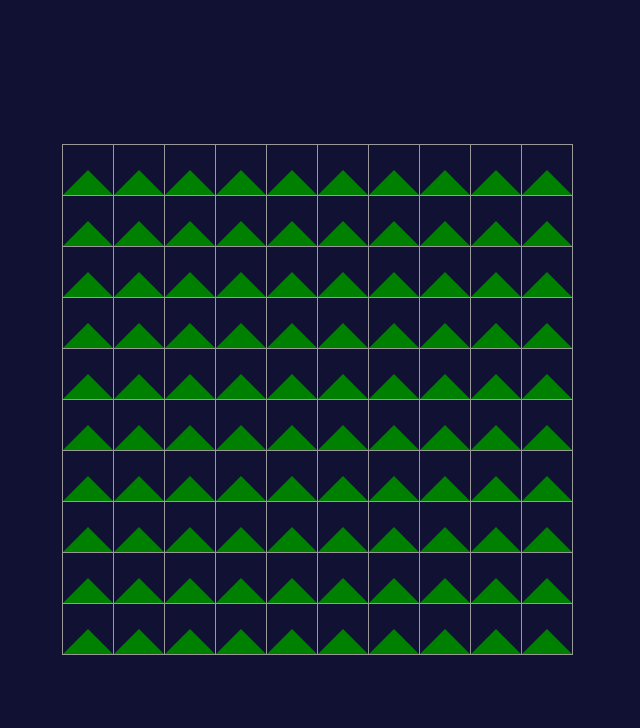
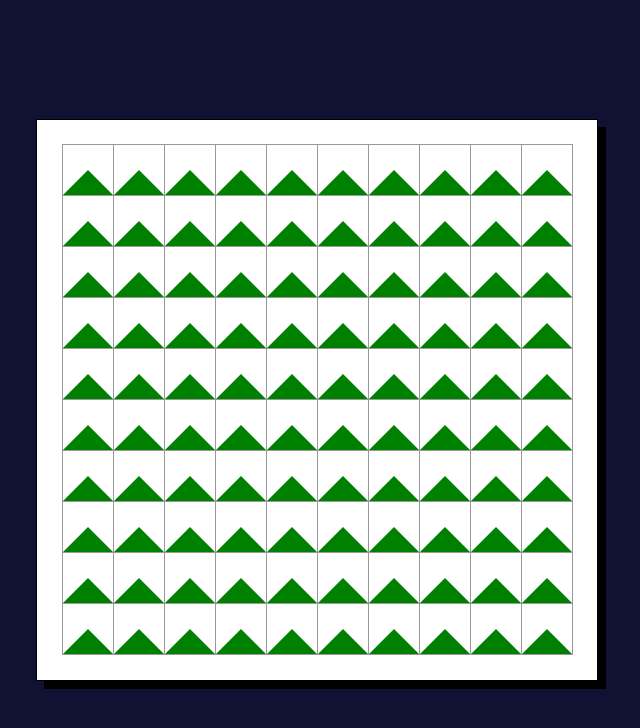
Before and after one commit to ispb/blanket-generator, a React (Create React App) app: page / in a window 1280 px wide. Shown: the top 728 px of the page, without its empty margins (323-963 px from the left). Built offline with nearby package versions, Linux system fonts and the light colour scheme.

Commit message:
added white containing box

```diff
--- a/src/App.css
+++ b/src/App.css
@@ -5,6 +5,13 @@
   flex-direction: column;
   align-items: center;
   justify-content: center;
+}
+
+.boardBox {
+  padding:  25px;
+  background: white;
+  border: 1px solid black;
+  box-shadow: 8px 8px  black;
 }
 
 .square {
--- a/src/components/Board.js
+++ b/src/components/Board.js
@@ -1,10 +1,10 @@
 import React from 'react';
 import Square from './Square'
 
-
 function Board({ x, y }) {
 
-    return (new Array(x)
+    return (
+        <div className="boardBox">{new Array(x)
             .fill(null)
             .map((x, i) =>
                 <div key={i}>
@@ -20,7 +20,10 @@ function Board({ x, y }) {
                     }
                 </div>
             )
+        }</div>
     )
+
+
 }
 
 export default Board;
```
Lines whose indentation alone changed are shown as unchanged.
